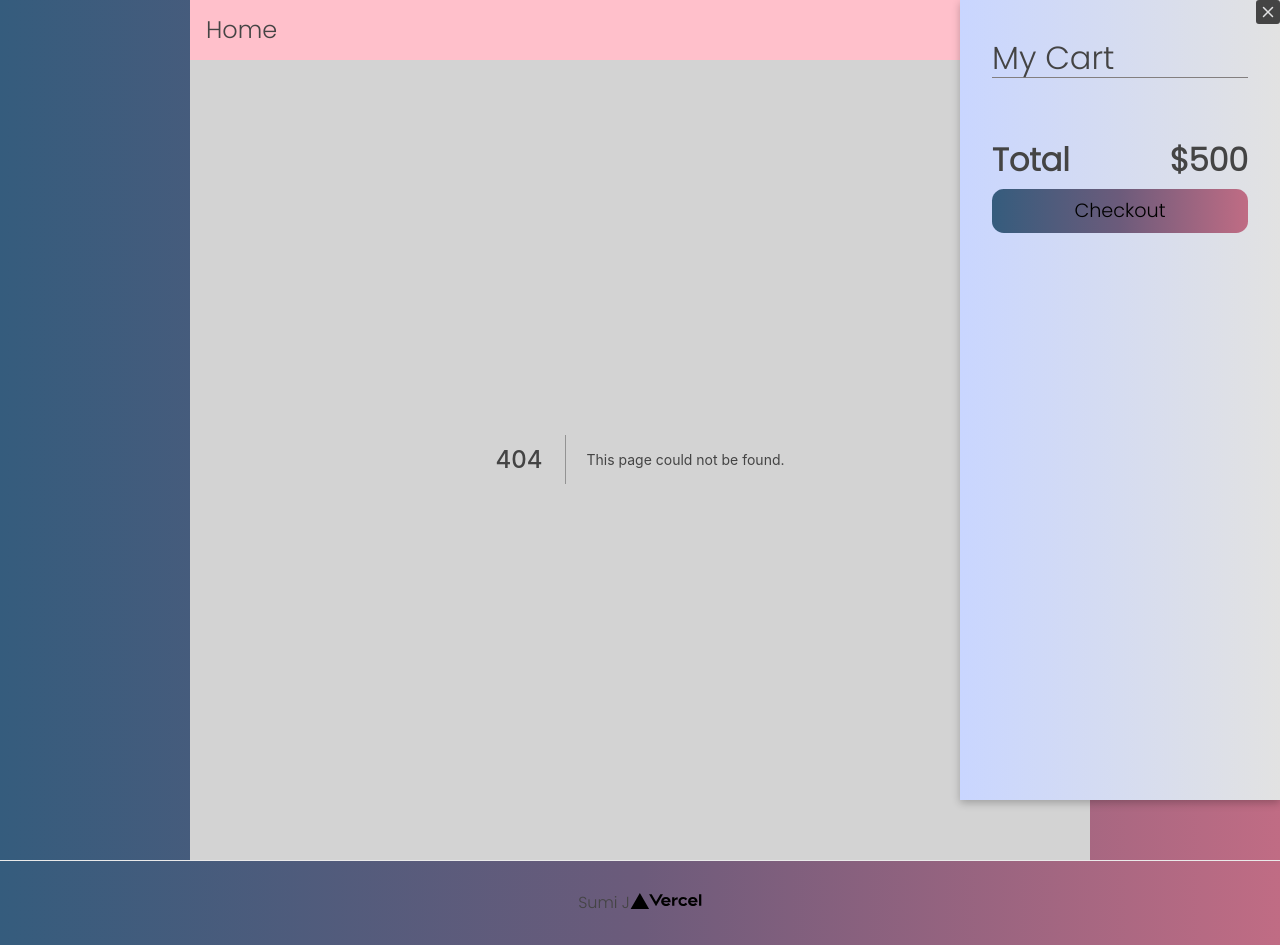
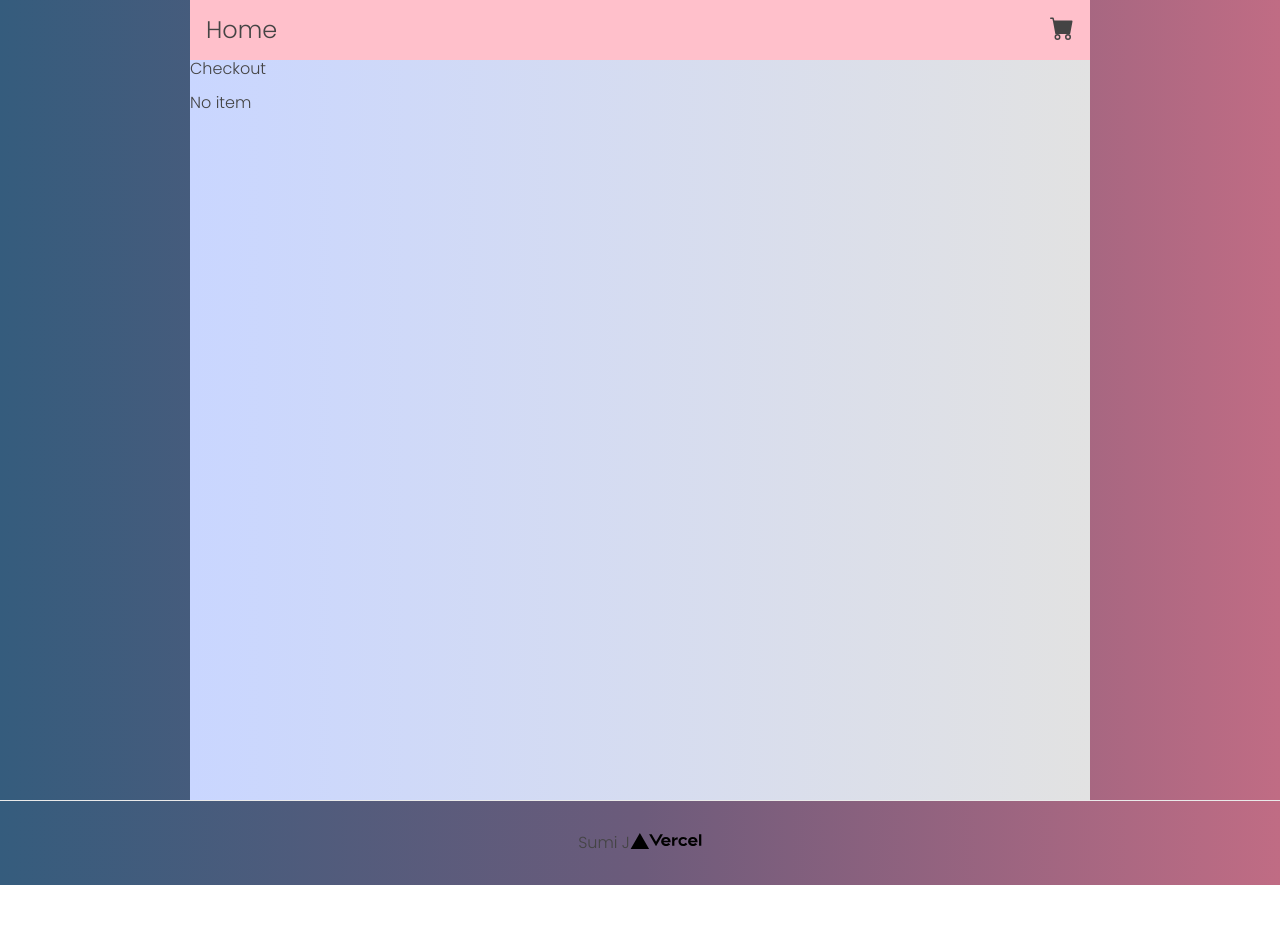
Before and after one commit to paper0420/E-commerce, a Next.js app: page /checkout in a window 1280 px wide. Before the commit this address had no page. After the commit the page ends 885 px from the top, so only its background shows below. Built offline with nearby package versions, Linux system fonts and the light colour scheme.

Commit message:
fix cart (can close now )

```diff
--- a/components/Cart.js
+++ b/components/Cart.js
@@ -1,14 +1,22 @@
-import styles from './Cart.module.css'
+import styles from './Cart.module.scss'
 import { BsXSquareFill } from "react-icons/bs";
 import useCart from '../hooks/useCart';
-const Cart = () => {
-    const {cart,isOpen,openCart,closeCart} = useCart();
+import { useRouter } from 'next/router';
+
+const Cart = (props) => {
+    const {cart,total} = useCart();
+    const router = useRouter();
+
     const handleClick = () => {
-        closeCart();
+        props.closeCart();
+    }
+
+    const navigateToCheckout = () => {
+        router.push("/checkout");
     }
 
     return(
-        <div className={styles.container}>
+        <div className={`${styles.container} ${props.isOpen ? styles.active: ''}`}>
             <div className={styles.xContainer}>
                 <BsXSquareFill className={styles.xIcon}
                 onClick={handleClick}/>
@@ -28,9 +36,9 @@ const Cart = () => {
                 </ul>
                 <div className={styles.total}>
                     <span>Total</span>
-                    <span>$500</span>
+                    <span>${total/100}</span>
                 </div>
-                <button className={styles.button}>Checkout</button>
+                <button className={styles.checkoutButton} onClick={navigateToCheckout}>Checkout</button>
 
             </div>
         </div>
--- a/components/Cart.module.css
+++ b/components/Cart.module.scss
@@ -7,6 +7,15 @@
     background: linear-gradient(to right, #c9d6ff, #e2e2e2);
     width: 320px;
     box-shadow: rgba(0, 0, 0, 0.24) 0px 3px 8px;
+    visibility: hidden;
+    opacity: 0;
+    transition:opacity 0.5s, visibility 0.5s;
+
+    &.active{
+        visibility: visible;
+        opacity: 1;
+
+    }
 }
 
 .xIcon {
@@ -49,7 +58,7 @@
     font-size: 2rem;
 }
 
-.button {
+.checkoutButton {
     margin-top: 10px;
     font-size: 1.2rem;
     outline: none;
@@ -58,8 +67,10 @@
     width: 100%;
     padding: 0.7rem;
     border-radius: 1ch;
+    color:white;
+
+    &:hover{
+        cursor: pointer;
+
+    }
 }
-
-.button:hover{
-    cursor: pointer;
-}
--- a/components/Navbar.js
+++ b/components/Navbar.js
@@ -2,10 +2,12 @@ import Link from "next/link";
 import styles from './Navbar.module.css'
 import { BsCartFill } from "react-icons/bs";
 import useCart from '../hooks/useCart'
-const Navbar = () => {
-    const {Opencart} = useCart();
+
+const Navbar = (props) => {
+
+    //const {openCart} = useCart();
     const handleClick = () =>{
-        openCart();
+        props.openCart();
     }
     return (
         <div className={styles.nav}>
--- a/context/Cart.js
+++ b/context/Cart.js
@@ -5,7 +5,7 @@ export const Context = createContext();
 const Cart = ({children})=>{
     const getInitialCart = () => JSON.parse(localStorage.getItem("cart"));
     const [cart,setCart] = useState([]);
-    const [isOpen,setIsOpen] = useState(false);
+    const [total,setTotal] = useState(0);
 
     useEffect(()=>{
         const initialCart = getInitialCart();
@@ -20,14 +20,12 @@ const Cart = ({children})=>{
 
     useEffect(()=>{
         localStorage.setItem("cart",JSON.stringify(cart));
+
+        let newtotal = 0;
+        cart.forEach(item=>newtotal+=item.price*item.qty);
+        setTotal(newtotal);
     },[cart])
 
-    const openCart = () => {
-        setIsOpen(true);
-    }
-    const closeCart = () => {
-        setIsOpen(false);
-    }
     const addItemToCart = (product,qty=1)=>{
         const item = cart.find(i=> i.id === product.id);
         if(item){
@@ -51,9 +49,7 @@ const Cart = ({children})=>{
         cart,
         addItemToCart,
         remoeItemFromCart,
-        openCart,
-        closeCart,
-        isOpen
+        total,
     }
 
     return <Context.Provider value={exposed}>{children}</Context.Provider>
--- a/package.json
+++ b/package.json
@@ -24,6 +24,7 @@
     "@netlify/plugin-nextjs": "^4.23.1",
     "babel-plugin-styled-components": "^2.0.7",
     "eslint": "8.23.0",
-    "eslint-config-next": "12.3.0"
+    "eslint-config-next": "12.3.0",
+    "sass": "^1.54.9"
   }
 }
--- a/pages/_app.js
+++ b/pages/_app.js
@@ -7,9 +7,18 @@ import Navbar from '../components/Navbar'
 import React from 'react'
 import CartProvider from '../context/Cart'
 import Cart from '../components/Cart'
+import {useState} from 'react'
 
 
 function MyApp({ Component, pageProps }) {
+  const [isOpen,setIsOpen] = useState(false);
+  const openCart = () => {
+    setIsOpen(true);
+}
+const closeCart = () => {
+    setIsOpen(false);
+}
+
   return (
    <CartProvider>
     <div className="container">
@@ -21,9 +30,9 @@ function MyApp({ Component, pageProps }) {
     </Head>
 
     <div className="page">
-      <Navbar/>
+      <Navbar cart={isOpen} openCart={openCart}/>
       <Component {...pageProps} />
-      <Cart/>
+      <Cart isOpen={isOpen} closeCart={closeCart}/>
     </div>
 
 
--- /dev/null
+++ b/pages/checkout.js
@@ -0,0 +1,41 @@
+import useCart from '../hooks/useCart';
+import styles from './checkout.module.scss'
+
+const Checkout = () => {
+    const {cart,total} = useCart();
+    const processPayment = () => {
+        console.log("Pay")
+    };
+
+    return(
+        <div>
+            <div>Checkout</div>
+            {cart.length > 0 ? (
+            <div>
+                <ul className={styles.ul}>
+                {cart.map((item)=>{
+                    return (
+                    <li className={styles.item} key={item.id}>
+                        <span>{item.qty} X {item.name}</span>
+                        <span>${item.price/100}</span>
+                    </li>
+                    )
+                })}
+                </ul>
+                <div className={styles.total}>
+                    <span>Total</span>
+                    <span>${total/100}</span>
+                </div>
+                <button className={styles.checkoutButton} onClick={processPayment}>Process Payment</button>
+            </div>
+            ) : (
+                <p>No item</p>
+            )}
+
+        </div>
+
+    )
+
+}
+
+export default Checkout;
--- /dev/null
+++ b/pages/checkout.module.scss
@@ -0,0 +1,38 @@
+.item{
+    list-style: none;
+    display: flex;
+    justify-content: space-between;
+    border-bottom: 1px solid #aeaaaa;
+    margin: 0.25rem;
+}
+
+.ul {
+    padding: 1rem 0;
+}
+
+.total{
+    display: flex;
+    justify-content: space-between;
+    font-weight: 600;
+    font-size: 2rem;
+}
+
+.checkoutButton {
+    margin-top: 10px;
+    font-size: 1.2rem;
+    outline: none;
+    border: none;
+    background: linear-gradient(to right, #355c7d, #6c5b7b, #c06c84);
+    width: 100%;
+    padding: 0.7rem;
+    border-radius: 1ch;
+    color:white;
+    display: flex;
+    justify-content: center;
+    align-items: center;
+
+    &:hover{
+        cursor: pointer;
+
+    }
+}
--- a/styles/globals.css
+++ b/styles/globals.css
@@ -7,13 +7,15 @@
   background: linear-gradient(to right, #355c7d, #6c5b7b, #c06c84);
   color: #444;
 
+
 }
 
 .page {
-  background: lightgrey;
+  background: linear-gradient(to right, #c9d6ff, #e2e2e2);
   width: 100%;
   max-width: 900px ;
   margin: 0 auto;
+  min-height: 100vh;
 
 }
 
```
Also changed, not shown: 1 other file (tests, documents, lock files or other folders).
